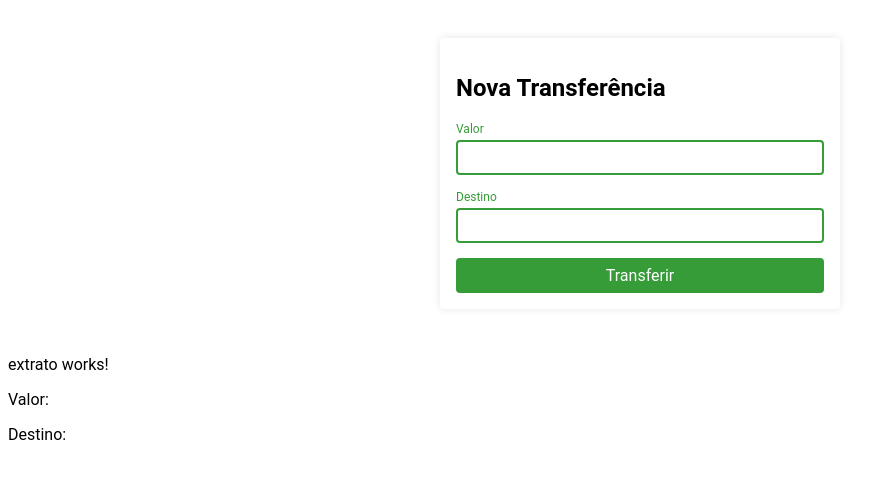
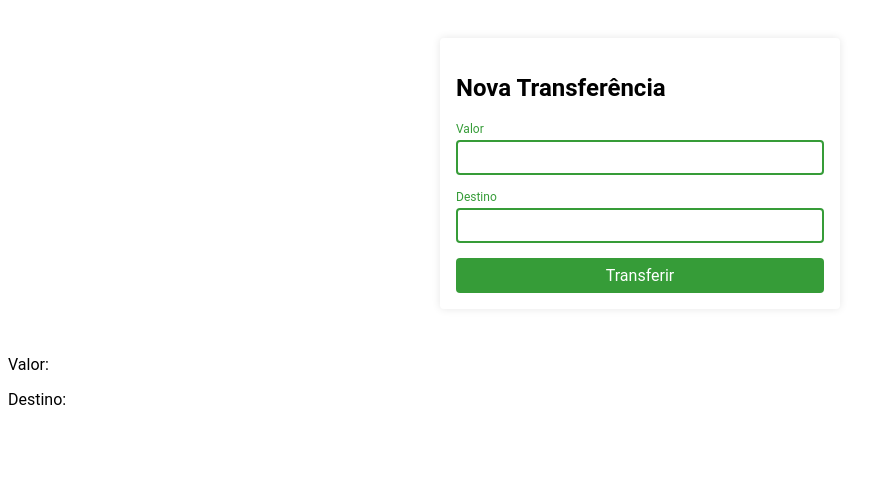
Before and after one commit to JoseNeto09/AngularLearning, an Angular app: page / in a window 1280 px wide. Shown: the top 478 px of the page, without its empty margins (0-879 px from the left). Built offline with nearby package versions, Linux system fonts and the light colour scheme.

Commit message:
criando metodo extrato para o historico de transferencia

```diff
--- a/src/app/app.component.html
+++ b/src/app/app.component.html
@@ -2,7 +2,4 @@
  (aoTranferir)="transferir($event)"
  ></app-nova-transferencia>
 
- <app-extrato></app-extrato>
-
-<p>Valor: {{transferencia?.valor}}</p>
-<p>Destino: {{transferencia?.destino}}</p>
+ <app-extrato [transferencia]="transferencia"></app-extrato>
--- a/src/app/extrato/extrato.component.html
+++ b/src/app/extrato/extrato.component.html
@@ -1 +1,2 @@
-<p>extrato works!</p>
+<p>Valor: {{transferencia?.valor}}</p>
+<p>Destino: {{transferencia?.destino}}</p>
--- a/src/app/extrato/extrato.component.ts
+++ b/src/app/extrato/extrato.component.ts
@@ -1,4 +1,4 @@
-import { Component, OnInit } from '@angular/core';
+import { Component, Input, OnInit } from '@angular/core';
 
 @Component({
   selector: 'app-extrato',
@@ -6,6 +6,8 @@
   styleUrls: ['./extrato.component.scss']
 })
 export class ExtratoComponent implements OnInit {
+  @Input () transferencia: any;
+
 
   constructor() { }
 
```
